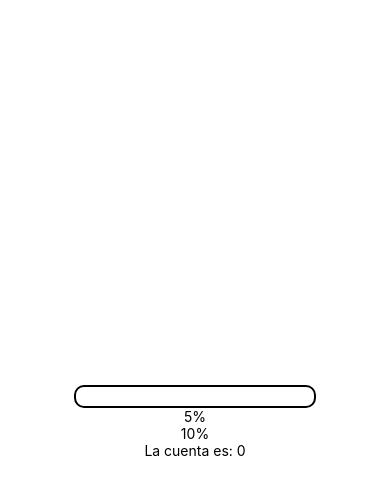
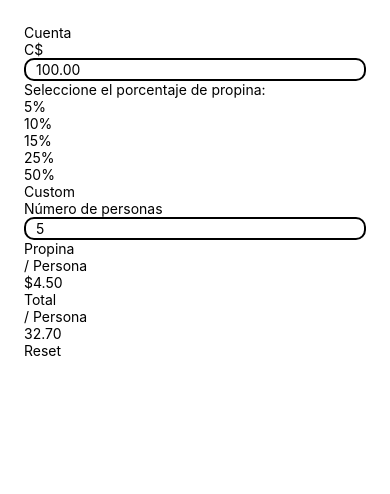
Before and after one commit to teo009/propinasRestaurant, a React Native app: screen / in a window 390 px wide. Shown: the top 494 px of the page. Built offline with nearby package versions, Linux system fonts and the light colour scheme.

Commit message:
Agregando estructura de la app (Sin estilos ni funcionalidades)

```diff
--- a/App.tsx
+++ b/App.tsx
@@ -1,4 +1,3 @@
-import { StatusBar } from 'expo-status-bar';
 import React from 'react';
 import { StyleSheet, Text, View } from 'react-native';
 import Body from './src/components/Body';
--- a/src/components/Body.tsx
+++ b/src/components/Body.tsx
@@ -1,49 +1,180 @@
 import React, { useEffect, useState } from 'react'
-import { View, Text, TextInput, StyleSheet, TouchableOpacity } from 'react-native'
+import { View, Text, TextInput, StyleSheet, TouchableOpacity, ScrollView } from 'react-native'
 
 const Body = () => {
 
+    const [total, setTotal] = useState('100.00')
     const [cuenta, setCuenta] = useState('')
     const [resultado, setResultado] = useState(0)
+    const [propina, setPropina] = useState('4.50')
+    const [personas, setPersonas] = useState('5')
+    const [porcentaje, setPorcentaje] = useState('15')
+    const [totalPersona, setTotalPersona] = useState('32.70')
 
-    const calcularPropina5 = () => {
-        const result = 5 * parseInt(cuenta)
-        setResultado(result)
-    }
-    const calcularPropina10 = () => {
-        const result = 10 * parseInt(cuenta)
-        setResultado(result)
+    const resetData = () => {
+
     }
 
-    //This is little comment
-    //useEffect(() => {
-    //    handleCalcularPropina()
-    //}, [cuenta])
+    //<FontAwesome
+    //    style={styles.inputaddon}
+    //    name="user"
+    //    size={32}
+    //    color="black"
+    ///>
 
     return (
-        <View
-            style={styles.container}
-        >
+        <View style={styles.container}>
+            <ScrollView>
 
-            <TextInput
-                style={styles.input}
-                onChangeText={setCuenta}
-            />
+                <Text style={styles.headerText}>Cuenta</Text>
+                <View>
+                    <Text style={styles.inputaddon}>C$</Text>
+                    <TextInput
+                        style={styles.inputs}
+                        keyboardType='numeric'
+                        defaultValue={total}
+                        onChangeText={setTotal}
+                    />
+                </View>
+                <View style={styles.boxSelectTip}>
+                    <Text style={styles.headerText}>
+                        Seleccione el porcentaje de propina:
+                    </Text>
+                    <View style={styles.buttonsContainer}>
+                        <TouchableOpacity
+                            onPress={() => setPorcentaje(5)}
+                            style={
+                                porcentaje == '5'
+                                    ? styles.botonPorcentajeActive
+                                    : styles.botonPorcentaje
+                            }
+                        >
+                            <Text
+                                style={
+                                    porcentaje == '5'
+                                        ? styles.textoBotonPorcentajeActivo
+                                        : styles.textoBotonPorcentaje
+                                }
+                            >
+                                5%
+                            </Text>
+                        </TouchableOpacity>
+                        <TouchableOpacity
+                            onPress={() => setPorcentaje(10)}
+                            style={
+                                porcentaje == '10'
+                                    ? styles.botonPorcentajeActive
+                                    : styles.botonPorcentaje
+                            }
+                        >
+                            <Text
+                                style={
+                                    porcentaje == '10'
+                                        ? styles.textoBotonPorcentajeActivo
+                                        : styles.textoBotonPorcentaje
+                                }
+                            >
+                                10%
+                            </Text>
+                        </TouchableOpacity>
+                        <TouchableOpacity
+                            onPress={() => setPorcentaje(15)}
+                            style={
+                                porcentaje == '15'
+                                    ? styles.botonPorcentajeActive
+                                    : styles.botonPorcentaje
+                            }
+                        >
+                            <Text
+                                style={
+                                    porcentaje == '15'
+                                        ? styles.textoBotonPorcentajeActivo
+                                        : styles.textoBotonPorcentaje
+                                }
+                            >
+                                15%
+                            </Text>
+                        </TouchableOpacity>
+                        <TouchableOpacity
+                            onPress={() => setPorcentaje(25)}
+                            style={
+                                porcentaje == '25'
+                                    ? styles.botonPorcentajeActive
+                                    : styles.botonPorcentaje
+                            }
+                        >
+                            <Text
+                                style={
+                                    porcentaje == '25'
+                                        ? styles.textoBotonPorcentajeActivo
+                                        : styles.textoBotonPorcentaje
+                                }
+                            >
+                                25%
+                            </Text>
+                        </TouchableOpacity>
+                        <TouchableOpacity
+                            onPress={() => setPorcentaje(50)}
+                            style={
+                                porcentaje == '50'
+                                    ? styles.botonPorcentajeActive
+                                    : styles.botonPorcentaje
+                            }
+                        >
+                            <Text
+                                style={
+                                    porcentaje == '50'
+                                        ? styles.textoBotonPorcentajeActivo
+                                        : styles.textoBotonPorcentaje
+                                }
+                            >
+                                50%
+                            </Text>
+                        </TouchableOpacity>
+                        <TouchableOpacity style={styles.botonPorcentaje}>
+                                <Text style={styles.textoBotonPorcentaje}>Custom</Text>
+                        </TouchableOpacity>
+                    </View>
+                </View>
 
-            <TouchableOpacity
-                onPress={calcularPropina5}
-            >
-                <Text>5%</Text>
-            </TouchableOpacity>
-
-            <TouchableOpacity
-                onPress={calcularPropina10}
-            >
-                <Text>10%</Text>
-            </TouchableOpacity>
-
-            <Text>La cuenta es: {resultado}</Text>
-
+                <View style={styles.boxSelectTip}>
+                    <Text style={styles.headerText}>
+                        Número de personas
+                    </Text>
+                    <View>
+                        <TextInput
+                            style={styles.inputs}
+                            keyboardType='numeric'
+                            defaultValue={personas}
+                            onChangeText={setPersonas}
+                        />
+                    </View>
+                </View>
+                <View style={styles.boxResumen}>
+                    <View style={styles.filaResumen}>
+                        <Text style={styles.textWhiteHeaderText}>Propina</Text>
+                        <Text style={styles.textGrayResumen}>/ Persona</Text>
+                    </View>
+                    <View>
+                        <Text style={styles.textMontoResumen}>${propina}</Text>
+                    </View>
+                </View>
+                <View style={styles.filaResumen}>
+                    <View>
+                        <Text style={styles.textWhiteHeaderText}>Total</Text>
+                        <Text style={styles.textGrayResumen}>/ Persona</Text>
+                    </View>
+                    <View>
+                        <Text style={styles.textMontoResumen}>{totalPersona}</Text>
+                    </View>
+                </View>
+                <TouchableOpacity
+                    onPress={() => resetData()}
+                    style={styles.botonReset}
+                >
+                    <Text style={styles.botonReset}>Reset</Text>
+                </TouchableOpacity>
+            </ScrollView>
         </View>
     )
 }
@@ -52,15 +183,33 @@ export default Body
 
 const styles = StyleSheet.create({
     container: {
+        paddingTop: 24,
+        paddingLeft: 24,
+        paddingRight: 24,
+        width: '100%',
+        borderTopRightRadius: 20,
+        borderTopLeftRadius: 20,
         flex: 1,
-        justifyContent: 'center',
-        alignItems: 'center',
     },
-    input: {
+    inputs: {
         borderColor: 'black',
         borderWidth: 2,
         borderRadius: 10,
         paddingVertical: 1,
         paddingHorizontal: 10,
-    }
+    },
+    headerText: {},
+    inputaddon: {},
+    boxSelectTip: {},
+    buttonsContainer: {},
+    botonPorcentajeActive: {},
+    botonPorcentaje: {},
+    textoBotonPorcentajeActivo: {},
+    textoBotonPorcentaje: {},
+    boxResumen: {},
+    filaResumen: {},
+    textWhiteHeaderText: {},
+    textGrayResumen: {},
+    textMontoResumen: {},
+    botonReset: {},
 })
```
